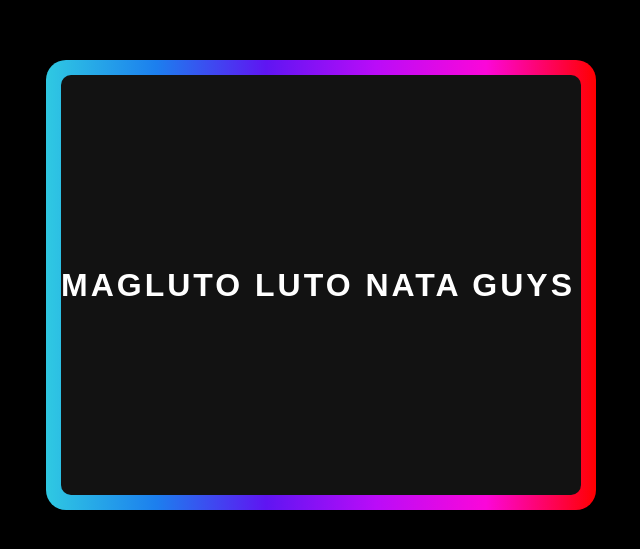
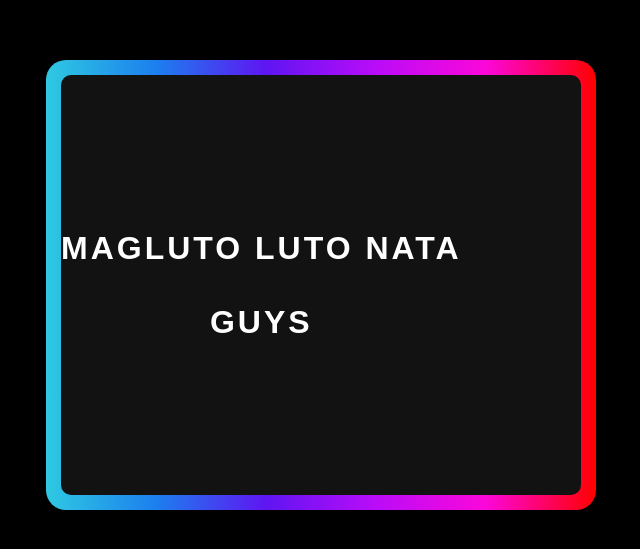
Before and after one commit to Froillan123/teacher-greeting, a plain HTML site: page index.html in a window 1280 px wide. Shown: the part 115-664 px from the top of the page, without its empty margins (319-959 px from the left). Drawn offline with Linux system fonts and the light colour scheme.

Commit message:
Update index.html

```diff
--- a/index.html
+++ b/index.html
@@ -11,7 +11,7 @@
     <div class="card">
         <div class="card-body">
             <h1 class="card_title">
-                MAGLUTO LUTO NATA GUYS
+                MAGLUTO LUTO NATA <center><br>GUYS</center>
             </h1>
         </div>
     </div>
```
